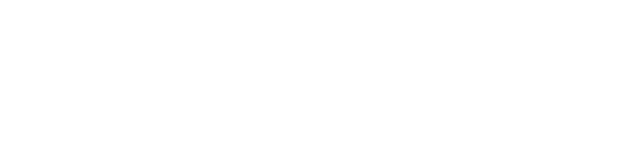
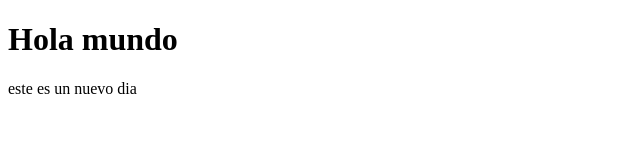
Before and after one commit to waltamar/proyecto-wed, a plain HTML site: page index.html in a window 1280 px wide. Shown: the whole page, without its empty margins (0-640 px from the left). Drawn offline with Linux system fonts and the light colour scheme.

Commit message:
coloque un hola

```diff
--- a/index.html
+++ b/index.html
@@ -6,6 +6,8 @@
     <title>Document</title>
 </head>
 <body>
+    <h1> Hola mundo </h1>
 
+    <p>este es un nuevo dia</p>
 </body>
 </html>
```
